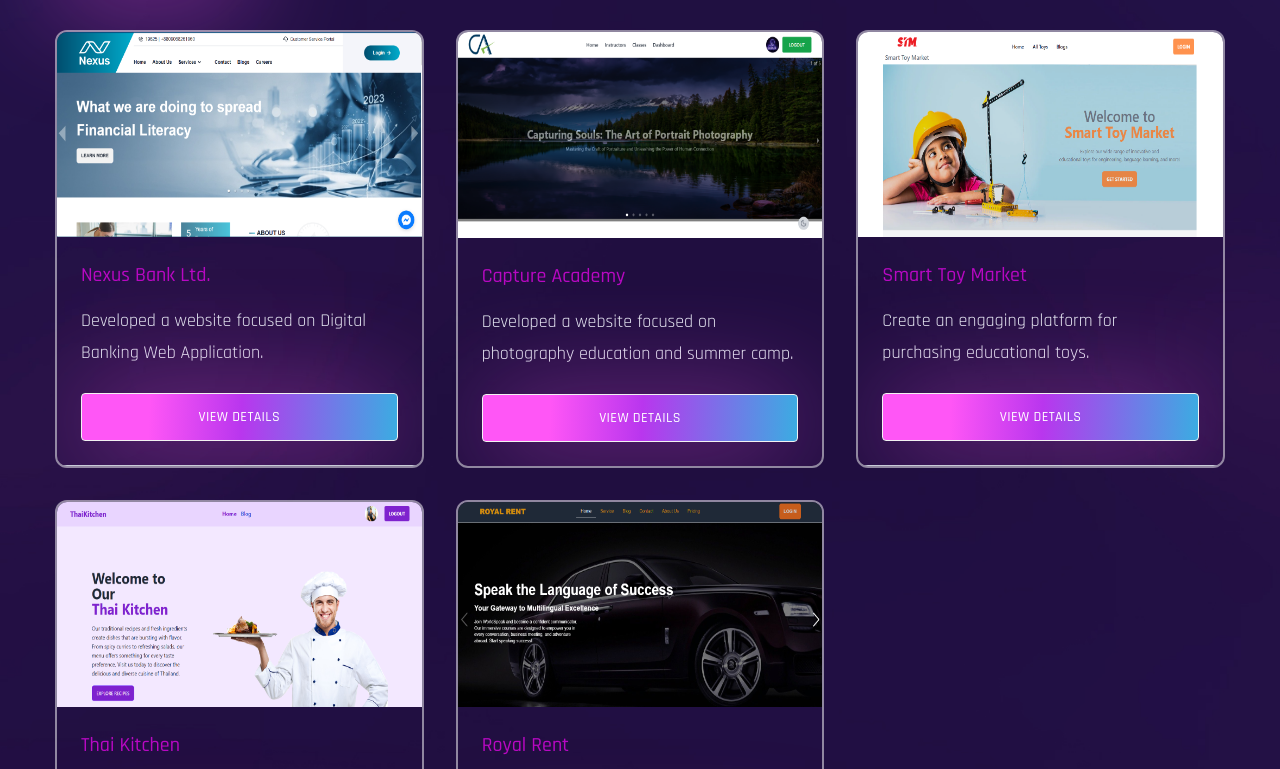
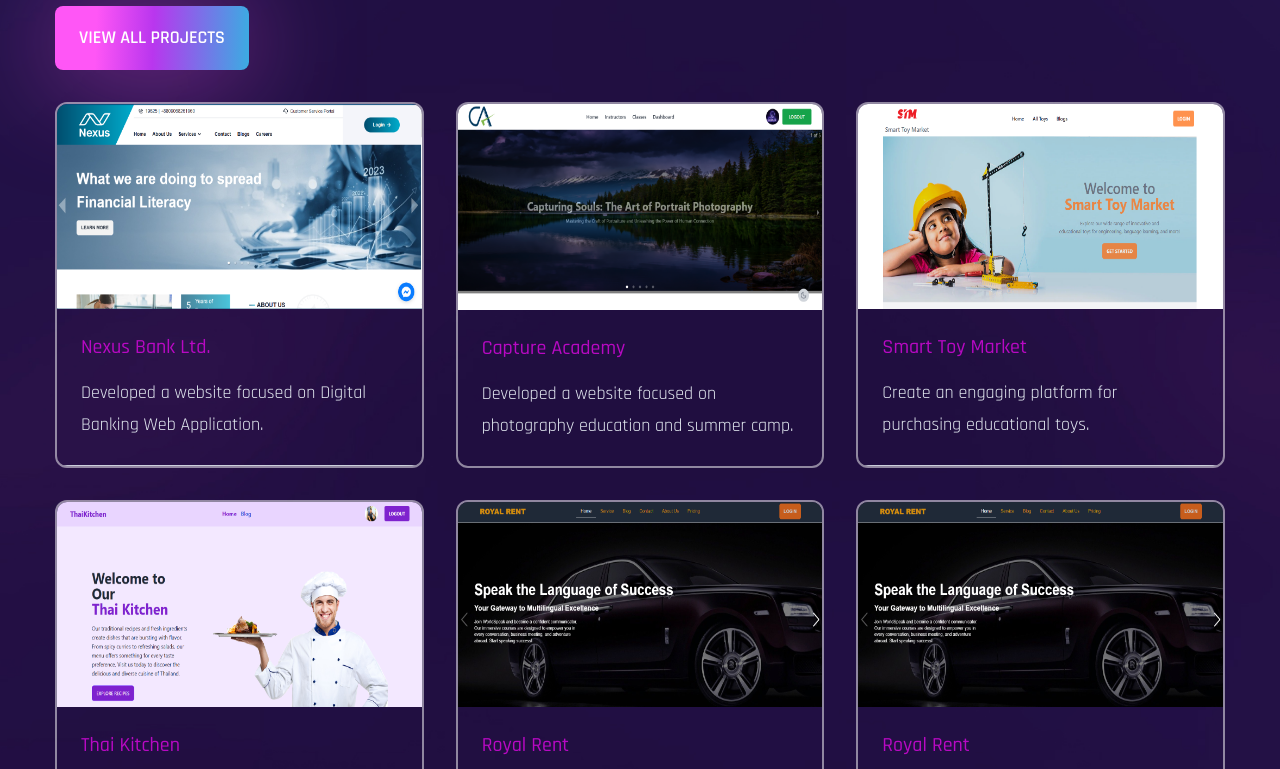
Before and after one commit to mahdee18/dev-portfolio, a React (Vite) app: page / in a window 1280 px wide. Shown: the part 3831-4600 px from the top of the page. Built offline with nearby package versions, Linux system fonts and the light colour scheme; a web font is replaced by a local one.

Commit message:
Fix some issues

```diff
--- a/src/Components/Content.js
+++ b/src/Components/Content.js
@@ -122,31 +122,49 @@ export const content = {
         {
             "title": "Nexus Bank Ltd.",
             "description": "Developed a website focused on Digital Banking Web Application.",
-      "previewLink": "https://nexus-cc1a9.web.app/",
+            "client": "https://github.com/codewithsiam/nexus-bank-ltd-client",
+            "server": "https://github.com/codewithsiam/nexus-bank-ltd-server",
+            "live_link": "https://nexus-cc1a9.web.app/",
             "imageSrc": img4
         },
         {
             "title": "Capture Academy",
             "description": "Developed a website focused on photography education and summer camp.",
-      "previewLink": "https://capture-academy-1a91f.web.app/",
+            "live_link": "https://capture-academy-1a91f.web.app/",
+            "client": "https://github.com/mahdee18/capture-academy-client",
+            "server": "https://github.com/mahdee18/capture-academy-server",
             "imageSrc": img1
         },
         {
             "title": "Smart Toy Market",
             "description": "Create an engaging platform for purchasing educational toys.",
-      "previewLink": "https://smarttoymarket.web.app/",
+            "live_link": "https://smarttoymarket.web.app/",
+            "client": "https://github.com/mahdee18/smart-toy-market-client",
+            "server": "https://github.com/mahdee18/smart-toy-market-server",
             "imageSrc": img2
         },
         {
             "title": "Thai Kitchen",
             "description": "Create an exclusive online platform dedicated to Thai cuisine.",
-      "previewLink": "https://thai-kitchen-d45d7.web.app/",
+            "live_link": "https://thai-kitchen-d45d7.web.app/",
+            "client": "https://github.com/mahdee18/thai-kitchen-client",
+            "server": "https://github.com/mahdee18/thai-kitchen-server",
             "imageSrc": img3
         },
         {
             "title": "Royal Rent",
             "description": "Create an exclusive online platform dedicated to Digital Car Rental Web App.",
-      "previewLink": "https://royal-rent-client.vercel.app/",
+            "live_link": "https://royal-rent-client.vercel.app/",
+            "client": "https://github.com/mutanim24/royal-rent-client",
+            "server": "https://github.com/mutanim24/royal-rent-server",
+            "imageSrc": img5
+        },
+        {
+            "title": "Royal Rent",
+            "description": "Create an exclusive online platform dedicated to Digital Car Rental Web App.",
+            "live_link": "https://royal-rent-client.vercel.app/",
+            "client": "https://github.com/mutanim24/royal-rent-client",
+            "server": "https://github.com/mutanim24/royal-rent-server",
             "imageSrc": img5
         }
     ]
--- a/src/Components/ProjectCard.jsx
+++ b/src/Components/ProjectCard.jsx
@@ -1,19 +1,17 @@
 import React from "react"
 
-export default function ProjectCard({project}) {
-    console.log(project)
-    const {imageSrc,title,description,previewLink} = project
+export default function ProjectCard({ project }) {
+  console.log(project)
+  const { imageSrc, title, description, live_link, client, server } = project
   return (
     <>
-      <div className="overflow-hidden rounded text-slate-500 shadow-md shadow-slate-200">
+      <div className="overflow-hidden rounded text-slate-500 shadow-lg shadow-slate-200 group relative">
         {/*  <!-- Image --> */}
-        <figure>
-          <img
-            src={imageSrc}
-            alt="card image"
-            className="aspect-video w-full"
-          />
-        </figure>
+        <img
+          src={imageSrc}
+          alt="card image"
+          className="aspect-video w-full"
+        />
         {/*  <!-- Body--> */}
         <div className="p-6">
           <header className="mb-4">
@@ -25,13 +23,31 @@ export default function ProjectCard({project}) {
             {description}
           </p>
         </div>
+        {/* Text overlay */}
+        <div className="absolute inset-0 bg-black opacity-0 group-hover:opacity-80 duration-500 flex items-center justify-center transform translate-y-full group-hover:translate-y-0 transition-transform">
+          <div className="text-white text-left px-4">
+            <h2 className="text-3xl font-bold mb-3">{title}</h2>
+            <p className="my-3 text-base text-white font-thin">
+              {description}
+            </p>
+            <div className="flex justify-between py-4 gap-2">
+              <a className="btn w-1/2 py-3 px-2 bg-accent text-white font-bold" href={client}>Client</a>
+              <a href={server} className="btn w-1/2 py-3 px-2 bg-accent text-white font-bold">Server</a>
+            </div>
+            <a href={live_link} target="_blank" className="inline-flex btn h-10 w-full items-center justify-center gap-2 text-white disabled:shadow-none rounded-none">
+              <span>View Live</span>
+            </a>
+          </div>
+        </div>
         {/*  <!-- Action base sized basic button --> */}
-        <div className="flex justify-end p-6 pt-0">
-          <a href={previewLink} target="_blank" className="inline-flex btn h-10 w-full items-center justify-center gap-2 whitespace-nowrap rounded bg-emerald-500 px-5 text-sm font-medium tracking-wide text-white transition duration-300 hover:bg-emerald-600 focus:bg-emerald-700 focus-visible:outline-none disabled:cursor-not-allowed disabled:border-emerald-300 disabled:bg-emerald-300 disabled:shadow-none">
+        {/* <div className="flex justify-end p-6 pt-0">
+          <a href={live_link} target="_blank" className="inline-flex btn h-10 w-full items-center justify-center gap-2 text-white disabled:shadow-none rounded-none">
             <span>View Details</span>
           </a>
-        </div>
+        </div> */}
       </div>
+
+
     </>
   )
 }
```
Lines whose indentation alone changed are shown as unchanged.
